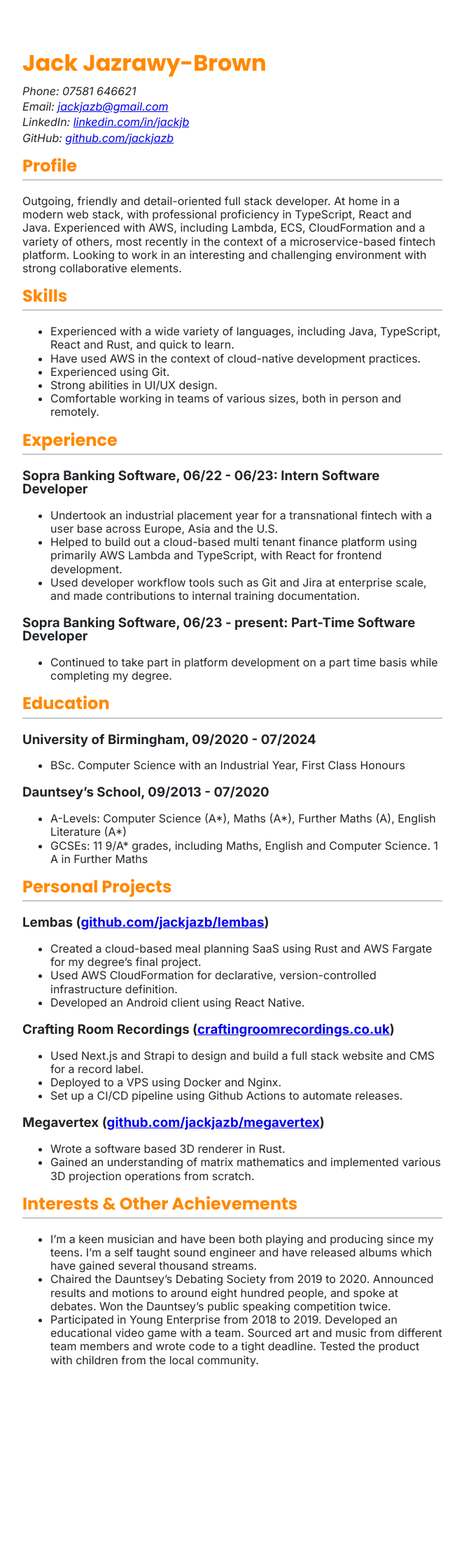
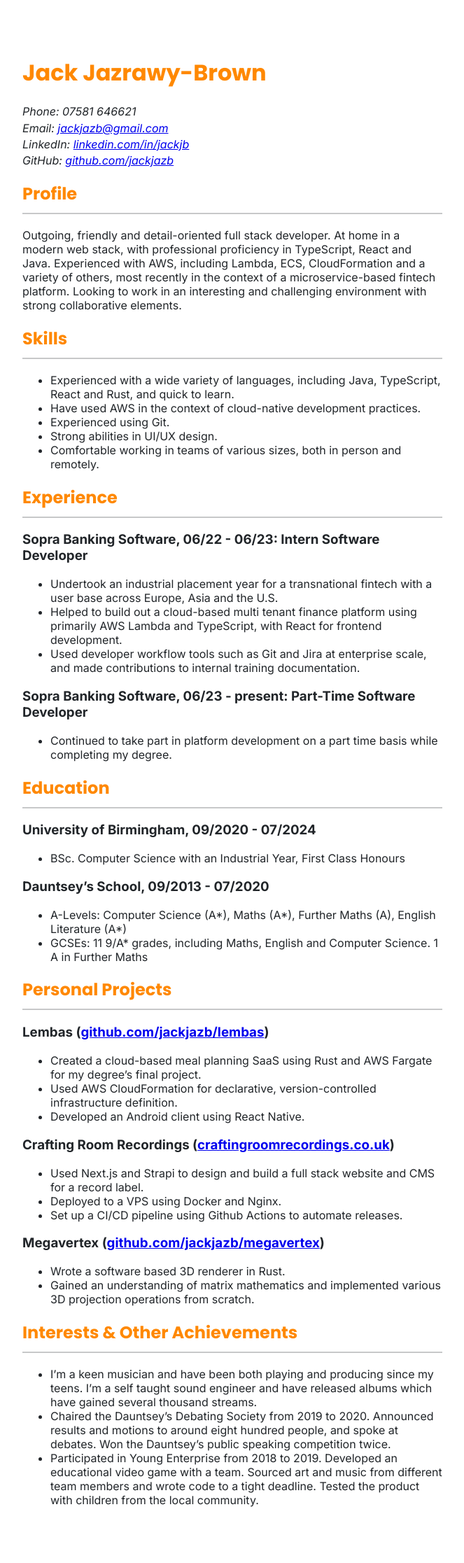
Before and after one commit to jackjazb/jackjazb.github.io, a Jekyll site: the page docs/assets/html/cv.html, which Jekyll copies as it is, in a window 1280 px wide. Shown: the whole page at 70% size, without its empty margins (308-971 px from the left). Built offline with Jekyll 4.4.1, drawn with Linux system fonts in a browser that asks for light colours; before the commit the page ends 2033 px from its top, so only the background shows below that.

Commit message:
Fix line height

```diff
--- a/docs/assets/html/cv.html
+++ b/docs/assets/html/cv.html
@@ -14,7 +14,6 @@
 			font-style: normal;
 
 			color: #212529;
-			line-height: 1.2em;
 			margin: 5em 1em 0em 1em;
 
 		}
@@ -26,12 +25,11 @@
 			}
 		}
 
-
-
 		@media print {
 			body {
 				margin-top: 10mm;
 				width: 100%;
+				line-height: 1.2em;
 			}
 		}
 
```
